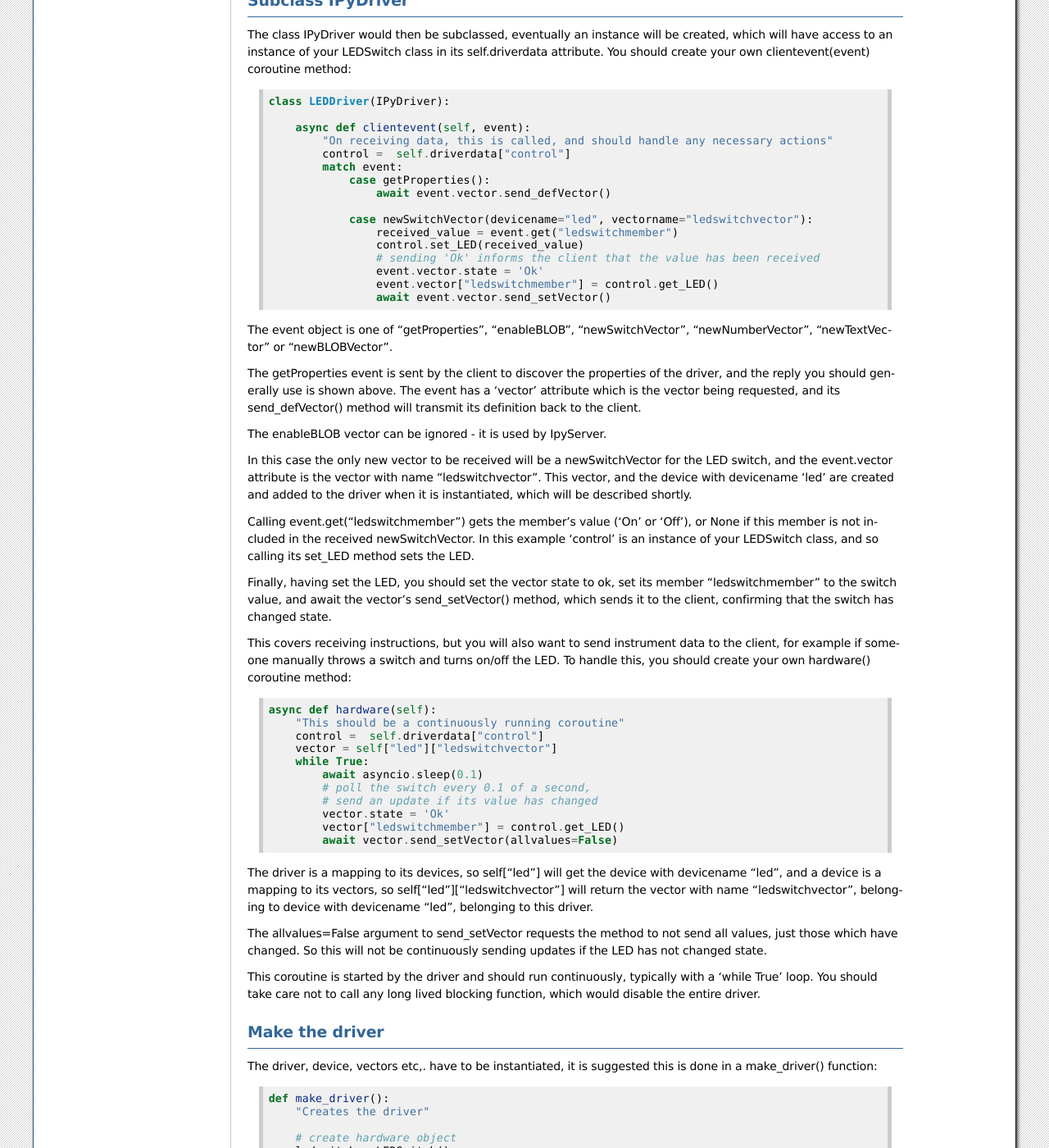
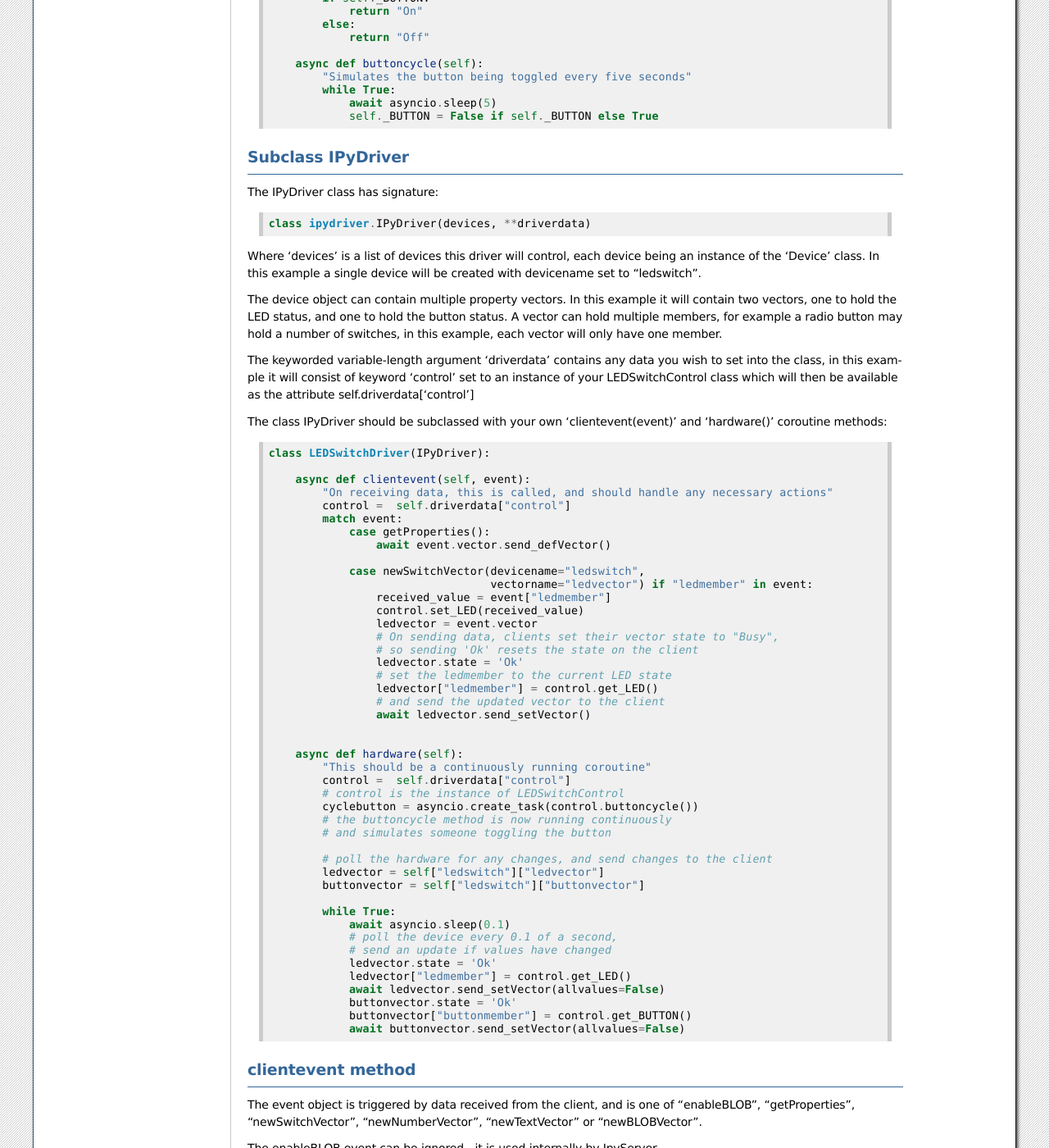
Before and after one commit to bernie-skipole/indipydriver, a Sphinx documentation site: the page built from docs/source/usage/summary.rst, in a window 1280 px wide and 1400 px high, scrolled down 772 px. Shown: the whole window at 82% size. Built offline with Sphinx 7.4.7, drawn with Linux system fonts in a browser that asks for light colours; some of the changed text lies outside the part shown.

Commit message:
Further documentation

```diff
--- a/docs/source/usage/clientevents.rst
+++ b/docs/source/usage/clientevents.rst
@@ -6,7 +6,7 @@ The driver has method::
 
     async def clientevent(self, event):
 
-When a request is received from the client, an event is produced, and this method is called. You should create the contents of this method to check the event and take the appropriate action.
+When a request is received from the client, an event is produced, and this method is called. You should use this to check the event and take the appropriate action.
 
 Typically you would start with::
 
@@ -40,7 +40,7 @@ The INDI specification describes enableBLOB when sent from a client::
     individual Device drivers shall disregard enableBLOB and send all elements at will.
 
 
-Your driver would normally ignore the enableBLOB event, however it is still presented as your application may wish to know about it, to log it for example. If the driver listen() method is used, it effectively becomes an "intermediate INDI server process", and the enableBLOB instruction will be acted on automatically, you do not need to handle it.
+Your driver would normally ignore the enableBLOB event as the IPyServer class obeys it for you, however it is still presented as your application may wish to know about it, to log it for example.
 
 
 newVectors
@@ -50,7 +50,7 @@ The following event objects indicate the client is trying to set new member valu
 
 The event is a mapping of membername:value which the client is submitting.
 
-It also has a self.timestamp attribute which is a datetime object, or None if unable to parse the timestamp given in the protocol. In the attempt to parse, fractional minutes or seconds may be lost, and if no received timestamp is given, datetime.utcnow() is used. If the exact received timestamp is required it can be obtained from event.root.get("timestamp") which will return either the string from the received xml, or None if not present.
+It also has a self.timestamp attribute which is a datetime object, or None if unable to parse the timestamp given in the protocol. In the attempt to parse, fractional minutes or seconds may be lost, and if no received timestamp is given, a current utc time is used. If the exact received timestamp is required it can be obtained from event.root.get("timestamp") which will return either the string from the received xml, or None if not present.
 
 Typically, if you accept a new member value, you would have code that controls your instrument, and you would then set the new value into the vector and transmit the update to the client::
 
--- a/docs/source/usage/propertyvectors.rst
+++ b/docs/source/usage/propertyvectors.rst
@@ -29,13 +29,13 @@ As well as these arguments, each vector has attribute 'enable'.
 
 If in the initial state of the device, it is required that a particular property should be hidden, then when the vector is first created, set vector.enable = False, and the vector will be disabled until the enable attribute is set True, and the vector send_defVector() method called, which informs the client of the existence of this property.
 
-Each vector is also a mapping, of membername:memberVALUE  - note, not member object, rather it is the value held by the member. In the LED switch example, the value of the vector member is set by
+Each vector is also a mapping of membername to memberVALUE  - note, not member object, rather it is the value held by the member. In the ledswitchdriver example, the value of the vector member is set by::
 
-vector["ledswitchmember"] = control.get_LED()
+    ledvector["ledmember"] = control.get_LED()
 
 Numeric values are set into vectors as strings, this is to explicitly control how numbers are formatted and sent in the protocol, the only exception is blobsize, where the number should be an integer.
 
-Each member has a name and label, again label is a string which can be used by the client, if not given it will be set equal to the name.
+Each member has a name and label, the label is a string which can be used by the client, if not given it will be set equal to the name.
 
 When transmitting a vector, using the send_setVector or send_setVectorMembers methods, the method has a timestamp argument. The specification requires this to be a UTC value. You can either create a datetime.datetime object with timezone UTC, or leave the argument as None, in which case the method will automatically insert a UTC timestamp.
 
--- a/docs/source/usage/summary.rst
+++ b/docs/source/usage/summary.rst
@@ -1,7 +1,7 @@
 Summary
 =======
 
-The following summarises how a driver could be structured, describing a simulated LED On or Off switch.
+The following summarises how a driver could be structured, describing a simulated LED control and button.
 
 Your Class
 ^^^^^^^^^^
@@ -12,27 +12,26 @@ You would normally start by creating one or more classes or functions that contr
 
     from indipydriver import (IPyDriver, Device,
                               getProperties,
-                              SwitchVector, SwitchMember, newSwitchVector
+                              SwitchVector, SwitchMember, newSwitchVector,
+                              IPyServer
                              )
 
     # Other vectors, members and events are available,
     # this example only imports those used.
 
-    class LEDSwitch:
-        """This is a simulation containing a variable only, normally it
-           would control a real LED."""
+    class LEDSwitchControl:
+        """This is a simulation containing variables only, normally it
+           would control a real LED on an output GPIO, and monitor a
+           button on an input GPIO."""
 
         def __init__(self):
             "Set start up values"
             self._LED = False
+            self._BUTTON = False
 
         def set_LED(self, value):
             "Set LED On or Off"
-            if value == "On":
-                self._LED = True
-            elif value == "Off":
-                self._LED = False
-            # any other value is ignored
+            self._LED = True if value == "On" else False
 
         def get_LED(self):
             "Return state, On or Off"
@@ -41,12 +40,37 @@ You would normally start by creating one or more classes or functions that contr
             else:
                 return "Off"
 
+        def get_BUTTON(self):
+            "Return button, On or Off"
+            if self._BUTTON:
+                return "On"
+            else:
+                return "Off"
+
+        async def buttoncycle(self):
+            "Simulates the button being toggled every five seconds"
+            while True:
+                await asyncio.sleep(5)
+                self._BUTTON = False if self._BUTTON else True
+
+
+
 Subclass IPyDriver
 ^^^^^^^^^^^^^^^^^^
 
-The class IPyDriver would then be subclassed, eventually an instance will be created, which will have access to an instance of your LEDSwitch class in its self.driverdata attribute. You should create your own clientevent(event) coroutine method::
+The IPyDriver class has signature::
 
-    class LEDDriver(IPyDriver):
+    class ipydriver.IPyDriver(devices, **driverdata)
+
+Where 'devices' is a list of devices this driver will control, each device being an instance of the 'Device' class. In this example a single device will be created with devicename set to "ledswitch".
+
+The device object can contain multiple property vectors. In this example it will contain two vectors, one to hold the LED status, and one to hold the button status. A vector can hold multiple members, for example a radio button may hold a number of switches, in this example, each vector will only have one member.
+
+The keyworded variable-length argument 'driverdata' contains any data you wish to set into the class, in this example it will consist of keyword 'control' set to an instance of your LEDSwitchControl class which will then be available as the attribute self.driverdata['control']
+
+The class IPyDriver should be subclassed with your own 'clientevent(event)' and 'hardware()' coroutine methods::
+
+    class LEDSwitchDriver(IPyDriver):
 
         async def clientevent(self, event):
             "On receiving data, this is called, and should handle any necessary actions"
@@ -55,46 +79,87 @@ The class IPyDriver would then be subclassed, eventually an instance will be cre
                 case getProperties():
                     await event.vector.send_defVector()
 
-                case newSwitchVector(devicename="led", vectorname="ledswitchvector"):
-                    received_value = event.get("ledswitchmember")
+                case newSwitchVector(devicename="ledswitch",
+                                     vectorname="ledvector") if "ledmember" in event:
+                    received_value = event["ledmember"]
                     control.set_LED(received_value)
-                    # sending 'Ok' informs the client that the value has been received
-                    event.vector.state = 'Ok'
-                    event.vector["ledswitchmember"] = control.get_LED()
-                    await event.vector.send_setVector()
-
-The event object is one of "getProperties", "enableBLOB", "newSwitchVector", "newNumberVector", "newTextVector" or "newBLOBVector".
-
-The getProperties event is sent by the client to discover the properties of the driver, and the reply you should generally use is shown above. The event has a 'vector' attribute which is the vector being requested, and its send_defVector() method will transmit its definition back to the client.
-
-The enableBLOB vector can be ignored - it is used by IpyServer.
-
-In this case the only new vector to be received will be a newSwitchVector for the LED switch, and the event.vector attribute is the vector with name "ledswitchvector". This vector, and the device with devicename 'led' are created and added to the driver when it is instantiated, which will be described shortly.
-
-Calling event.get("ledswitchmember") gets the member's value ('On' or 'Off'), or None if this member is not included in the received newSwitchVector. In this example 'control' is an instance of your LEDSwitch class, and so calling its set_LED method sets the LED.
-
-Finally, having set the LED, you should set the vector state to ok, set its member "ledswitchmember" to the switch value, and await the vector's send_setVector() method, which sends it to the client, confirming that the switch has changed state.
-
-This covers receiving instructions, but you will also want to send instrument data to the client, for example if someone manually throws a switch and turns on/off the LED.  To handle this, you should create your own hardware() coroutine method::
+                    ledvector = event.vector
+                    # On sending data, clients set their vector state to "Busy",
+                    # so sending 'Ok' resets the state on the client
+                    ledvector.state = 'Ok'
+                    # set the ledmember to the current LED state
+                    ledvector["ledmember"] = control.get_LED()
+                    # and send the updated vector to the client
+                    await ledvector.send_setVector()
 
 
         async def hardware(self):
             "This should be a continuously running coroutine"
             control =  self.driverdata["control"]
-            vector = self["led"]["ledswitchvector"]
+            # control is the instance of LEDSwitchControl
+            cyclebutton = asyncio.create_task(control.buttoncycle())
+            # the buttoncycle method is now running continuously
+            # and simulates someone toggling the button
+
+            # poll the hardware for any changes, and send changes to the client
+            ledvector = self["ledswitch"]["ledvector"]
+            buttonvector = self["ledswitch"]["buttonvector"]
+
             while True:
                 await asyncio.sleep(0.1)
-                # poll the switch every 0.1 of a second,
-                # send an update if its value has changed
-                vector.state = 'Ok'
-                vector["ledswitchmember"] = control.get_LED()
-                await vector.send_setVector(allvalues=False)
+                # poll the device every 0.1 of a second,
+                # send an update if values have changed
+                ledvector.state = 'Ok'
+                ledvector["ledmember"] = control.get_LED()
+                await ledvector.send_setVector(allvalues=False)
+                buttonvector.state = 'Ok'
+                buttonvector["buttonmember"] = control.get_BUTTON()
+                await buttonvector.send_setVector(allvalues=False)
 
-The driver is a mapping to its devices, so self["led"] will get the device with devicename "led", and a device is a mapping to its vectors, so self["led"]["ledswitchvector"] will return the vector with name "ledswitchvector", belonging to device with devicename "led", belonging to this driver.
+
+clientevent method
+^^^^^^^^^^^^^^^^^^
+
+The event object is triggered by data received from the client, and is one of "enableBLOB", "getProperties", "newSwitchVector", "newNumberVector", "newTextVector" or "newBLOBVector".
+
+The enableBLOB event can be ignored - it is used internally by IpyServer.
+
+The getProperties event is sent by the client to discover the properties of the driver, and the reply you should generally use is shown above. The event has a 'vector' attribute, which is the vector being requested, and its send_defVector() method will transmit its definition back to the client.
+
+The new vector events are mappings of membername to value which the client is submitting, not all membernames may be present if they are not being changed.
+
+In this case the only event to be received will be a newSwitchVector for the devicename "ledswitch", and vectorname "ledvector" - as this is the only device and vector defined which can be controlled by the client, The buttonvector is read-only. If any other device or vector event is received, it can be ignored.
+
+The client is requesting the member's value, 'On' or 'Off' which is obtained from event["ledmember"]. In this example 'control' is an instance of your LEDSwitchControl class, and so::
+
+        received_value = event["ledmember"]
+        control.set_LED(received_value)
+
+Gets the value from the event, and sets it into LEDSwitchControl which sets the LED.
+
+Having set the LED, you should set the vector state to ok, set its member "ledmember" to the LED value, and await the vector's send_setVector() method, which sends it to the client, confirming that the LED has changed state.
+
+This covers receiving and replying to instructions, but you will also want to send instrument data to the client, for example if someone presses the button (which is simulated above by toggling the button every 5 seconds).  To handle this, you should create your own hardware() coroutine method.
+
+hardware method
+^^^^^^^^^^^^^^^
+
+This coroutine is automatically started and should run continuously, typically with a 'while True' loop as shown above. You should take care not to call any long lived blocking function, which would disable the entire driver.  If your hardware control class (the LEDSwitchContol class above), needs any coroutines to be running, this is a good place to start them, as shown by the asyncio.create_task() line in the example.
+
+The driver is a mapping to its devices, so self["ledswitch"] will get the device with devicename "ledswitch", and a device is a mapping to its vectors, so self["ledswitch"]["ledvector"] will return the vector controlling the LED and self["ledswitch"]["buttonvector"] will return the vector controlling the button.
+
+A vector is a mapping to its member values, so::
+
+    ledvector["ledmember"] = control.get_LED()
+
+Sets the vector member with name "ledmember" to the value of the LED.
+
+This vector, with updated member value can then be sent to the client using the vector's send_setVector() coroutine method.
 
 The allvalues=False argument to send_setVector requests the method to not send all values, just those which have changed. So this will not be continuously sending updates if the LED has not changed state.
 
-This coroutine is started by the driver and should run continuously, typically with a 'while True' loop. You should take care not to call any long lived blocking function, which would disable the entire driver.
+The same thing is done for the buttonvector, and the result is the vectors and their member values are sent to the client which displays the instrument status.
+
 
 Make the driver
 ^^^^^^^^^^^^^^^
@@ -105,33 +170,47 @@ The driver, device, vectors etc,. have to be instantiated, it is suggested this
         "Creates the driver"
 
         # create hardware object
-        ledswitch = LEDSwitch()
+        ledswitchcontrol = LEDSwitchControl()
 
-        # create switch member
-        switchmember = SwitchMember(name="ledswitchmember",
-                                    label="LED Switch",
-                                    membervalue=ledswitch.get_LED())
+        # create an led switch member
+        ledmember = SwitchMember(name="ledmember",
+                                 label="LED Control",
+                                 membervalue=ledswitchcontrol.get_LED())
 
-        # create switch vector, in this case containing a single switch member.
-        switchvector = SwitchVector(  name="ledswitchvector",
-                                      label="LED Control",
-                                      group="Control",
-                                      perm="rw",
-                                      rule = "AtMostOne",
-                                      state="Ok",
-                                      switchmembers=[switchmember] )
+        # create a vector, in this case containing the single switch member.
+        ledvector = SwitchVector(name="ledvector",
+                                 label="LED Control",
+                                 group="Control",
+                                 perm="rw",
+                                 rule = "AtMostOne",
+                                 state="Ok",
+                                 switchmembers=[ledmember] )
 
-        # create a Device, in this case containing a single vector
-        leddevice = Device( devicename="led", properties=[switchvector] )
+        # create a button member
+        buttonmember = SwitchMember(name="buttonmember",
+                                    label="Button Status",
+                                    membervalue=ledswitchcontrol.get_BUTTON())
 
-        # Create the LEDDriver, in this case containing a single device,
+        # create a vector for the button.
+        buttonvector = SwitchVector(name="buttonvector",
+                                    label="Button status",
+                                    group="Control",
+                                    perm="ro",
+                                    rule = "AtMostOne",
+                                    state="Ok",
+                                    switchmembers=[buttonmember] )
+
+        # create a Device, containing the vectors
+        ledswitch = Device( devicename="ledswitch", properties=[ledvector, buttonvector] )
+
+        # Create the LEDSwitchDriver, in this case containing a single device,
         # together with your hardware object
-        leddriver = LEDDriver(devices=[leddevice], control=ledswitch)
+        ledswitchdriver = LEDSwitchDriver(devices=[ledswitch], control=ledswitchcontrol)
 
         # and return the driver
-        return leddriver
+        return ledswitchdriver
 
-The various vectors, members and their arguments are detailed further in this documentation.
+The various vector and member classes and their arguments are detailed further in this documentation.
 
 Run the driver
 ^^^^^^^^^^^^^^
@@ -143,9 +222,9 @@ To run the driver include::
         driver = make_driver()
         asyncio.run(driver.asyncrun())
 
-If the appropriate shebang line is used, and the script made executable, the driver will communicate on stdin and stdout if executed.
+In this case the driver will communicate on stdin and stdout if executed.
 
-Alternatively, (include a "from indipydriver import IPyServer")::
+Alternatively::
 
     if __name__ == "__main__":
 
@@ -153,20 +232,8 @@ Alternatively, (include a "from indipydriver import IPyServer")::
         server = IPyServer([driver], host="localhost", port=7624, maxconnections=5)
         asyncio.run(server.asyncrun())
 
-In this example, the driver is set to listen on a host/port rather than stdin and stdout. If the host, port and maxconnections are not specified in the IPyServer call, the values shown above are the defaults.
+In this case, the driver is set to listen on a host/port rather than stdin and stdout. If the host, port and maxconnections are not specified in the IPyServer call, the values shown above are the defaults.
 
-The IPyServer class takes a list of drivers, only one in this example, runs them in a common event loop and serves them all on the host/port. It allows connections from multiple clients. The drivers must all be created from IPyDriver subclasses - this is not a general purpose server able to run third party INDI drivers created with other languages or tools.
-
-Another option::
-
-    if __name__ == "__main__":
-
-        driver = make_driver()
-        driver.listen(host="localhost", port=7624)
-        asyncio.run(driver.asyncrun())
-
-In this example, the driver also listens on a host/port rather than stdin and stdout.
-
-This has a limitation that it accepts only a single connection, so may be useful in the case where a single driver is connected to a single client. It should be noted that on disconnection, a port can take several seconds to reset, so a client reconnection may not happen immediately. Using IPyServer is better in this regard, since if one connection is locked up, a reconnection can be made as long as 'maxconnections' is not reached.
+The IPyServer class takes a list of drivers, only one in this example, and serves them all on the host/port. It allows connections from multiple clients. The drivers must all be created from IPyDriver subclasses - this is not a general purpose server able to run third party INDI drivers created with other languages or tools.
 
 The next few pages of this documentation list the classes describing property vectors and members, if you wish to skip to further examples, see :ref:`example1`.
```
Also changed, not shown: docs/source/usage/example1.rst (+16 -24 lines), docs/source/usage/example2.rst (+15 -24 lines), docs/source/usage/example5.rst (+18 -24 lines).
